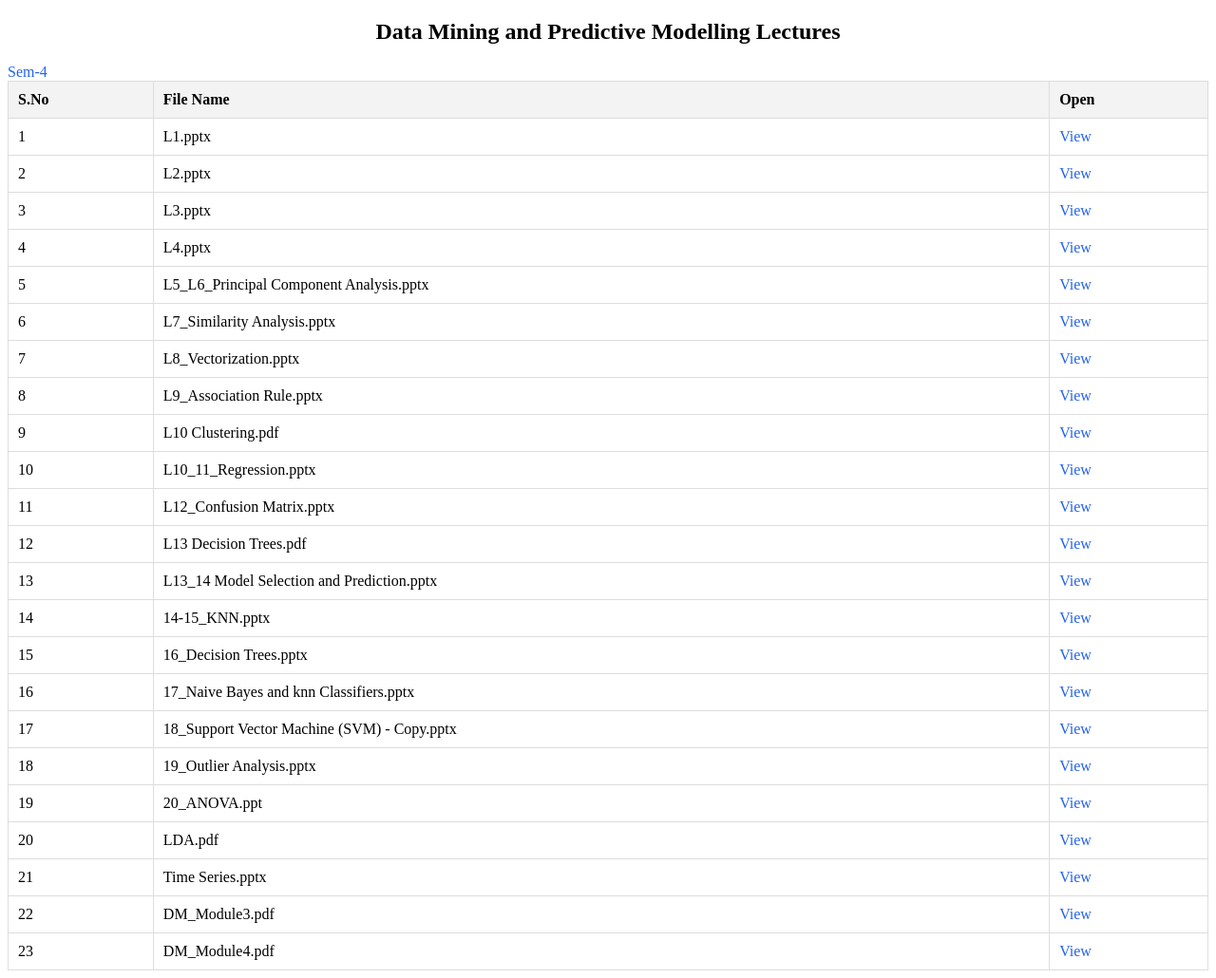
After one commit to GuptajiRocks/bunotes-updated, a Flask app: page /semfour/dmpm in a window 1280 px wide. The commit adds this page. Shown: the whole page at 95% size. Run offline with Flask 3, Linux system fonts and the light colour scheme.

Commit message:
dmpm and ethics added

```diff
--- a/app.py
+++ b/app.py
@@ -4,10 +4,13 @@ from blueprints.dirfunc import pagerts
 from blueprints.semfour import semfo
 from blueprints.semone import sone
 
+# from models.db import admin
+
 app = Flask(__name__)
 app.register_blueprint(pagerts)
 app.register_blueprint(sone)
 app.register_blueprint(semfo)
+# app.register_blueprint(admin)
 
 
 # Goofy Test
--- a/blueprints/semfour.py
+++ b/blueprints/semfour.py
@@ -1,4 +1,4 @@
-from flask import Blueprint, render_template
+from flask import Blueprint, redirect, render_template
 
 semfo = Blueprint("smfo", __name__, url_prefix="/semfour")
 
@@ -101,3 +101,41 @@ def daalecs():
     ]
 
     return render_template("foursem/daa.html", data=llistdaa)
+
+
+@semfo.route("/dmpm")
+def data_mining_and_pred_modelling():
+    llistdmpm = [
+        "https://mstytecrjnvpktdawjjr.supabase.co/storage/v1/object/public/semfour/dmpm/L1.pptx",
+        "https://mstytecrjnvpktdawjjr.supabase.co/storage/v1/object/public/semfour/dmpm/L2.pptx",
+        "https://mstytecrjnvpktdawjjr.supabase.co/storage/v1/object/public/semfour/dmpm/L3.pptx",
+        "https://mstytecrjnvpktdawjjr.supabase.co/storage/v1/object/public/semfour/dmpm/L4.pptx",
+        "https://mstytecrjnvpktdawjjr.supabase.co/storage/v1/object/public/semfour/dmpm/L5_L6_Principal%20Component%20Analysis.pptx",
+        "https://mstytecrjnvpktdawjjr.supabase.co/storage/v1/object/public/semfour/dmpm/L7_Similarity%20Analysis.pptx",
+        "https://mstytecrjnvpktdawjjr.supabase.co/storage/v1/object/public/semfour/dmpm/L8_Vectorization.pptx",
+        "https://mstytecrjnvpktdawjjr.supabase.co/storage/v1/object/public/semfour/dmpm/L9_Association%20Rule.pptx",
+        "https://mstytecrjnvpktdawjjr.supabase.co/storage/v1/object/public/semfour/dmpm/L10%20Clustering.pdf",
+        "https://mstytecrjnvpktdawjjr.supabase.co/storage/v1/object/public/semfour/dmpm/L10_11_Regression.pptx",
+        "https://mstytecrjnvpktdawjjr.supabase.co/storage/v1/object/public/semfour/dmpm/L12_Confusion%20Matrix.pptx",
+        "https://mstytecrjnvpktdawjjr.supabase.co/storage/v1/object/public/semfour/dmpm/L13%20Decision%20Trees.pdf",
+        "https://mstytecrjnvpktdawjjr.supabase.co/storage/v1/object/public/semfour/dmpm/L13_14%20Model%20Selection%20and%20Prediction.pptx",
+        "https://mstytecrjnvpktdawjjr.supabase.co/storage/v1/object/public/semfour/dmpm/14-15_KNN.pptx",
+        "https://mstytecrjnvpktdawjjr.supabase.co/storage/v1/object/public/semfour/dmpm/16_Decision%20Trees.pptx",
+        "https://mstytecrjnvpktdawjjr.supabase.co/storage/v1/object/public/semfour/dmpm/17_Naive%20Bayes%20and%20knn%20Classifiers.pptx",
+        "https://mstytecrjnvpktdawjjr.supabase.co/storage/v1/object/public/semfour/dmpm/18_Support%20Vector%20Machine%20(SVM)%20-%20Copy.pptx",
+        "https://mstytecrjnvpktdawjjr.supabase.co/storage/v1/object/public/semfour/dmpm/19_Outlier%20Analysis.pptx",
+        "https://mstytecrjnvpktdawjjr.supabase.co/storage/v1/object/public/semfour/dmpm/20_ANOVA.ppt",
+        "https://mstytecrjnvpktdawjjr.supabase.co/storage/v1/object/public/semfour/dmpm/LDA.pdf",
+        "https://mstytecrjnvpktdawjjr.supabase.co/storage/v1/object/public/semfour/dmpm/Time%20Series.pptx",
+        "https://mstytecrjnvpktdawjjr.supabase.co/storage/v1/object/public/semfour/dmpm/DM_Module3.pdf",
+        "https://mstytecrjnvpktdawjjr.supabase.co/storage/v1/object/public/semfour/dmpm/DM_Module4.pdf",
+    ]
+
+    return render_template("foursem/dmpm.html", data=llistdmpm)
+
+
+@semfo.route("/ethics")
+def ethics_208():
+    return redirect(
+        "https://mstytecrjnvpktdawjjr.supabase.co/storage/v1/object/public/semfour/ethics/Arihant_Arastu_Harshil_Sutejas_Samrat_Ethics_Report_CSET208_18042025.pdf"
+    )
--- a/static/index.css
+++ b/static/index.css
@@ -22,7 +22,7 @@ h1 {
 table,
 th,
 td {
-    font-size: 30px;
+    font-size: 20px;
     font-family: Cambria, Cochin, Georgia, Times, "Times New Roman", serif;
     color: royalblue;
     padding-left: 20px;
--- /dev/null
+++ b/templates/foursem/dmpm.html
@@ -0,0 +1,56 @@
+<!doctype html>
+<html>
+    <head>
+        <title>DMPM Lectures</title>
+        <meta name="viewport" content="width=device-width, initial-scale=1.0" />
+        <style>
+            table {
+                width: 100%;
+                border-collapse: collapse;
+            }
+            th,
+            td {
+                padding: 10px;
+                border: 1px solid #ddd;
+                text-align: left;
+            }
+            th {
+                background: #f3f3f3;
+            }
+            a {
+                text-decoration: none;
+                color: #2563eb;
+            }
+            h2 {
+                text-align: center;
+            }
+        </style>
+    </head>
+    <body>
+        <h2>Data Mining and Predictive Modelling Lectures</h2>
+        <a href="/semfour">Sem-4</a>
+
+        <table>
+            <thead>
+                <tr>
+                    <th>S.No</th>
+                    <th>File Name</th>
+                    <th>Open</th>
+                </tr>
+            </thead>
+
+            <tbody>
+                {% for link in data %} {% set filename =
+                link.split('/')[-1].replace('%20',' ') %}
+                <tr>
+                    <td>{{ loop.index }}</td>
+                    <td>{{ filename }}</td>
+                    <td>
+                        <a href="{{ link }}" target="_blank">View</a>
+                    </td>
+                </tr>
+                {% endfor %}
+            </tbody>
+        </table>
+    </body>
+</html>
```
Also changed, not shown: models/db.py (+43 -25 lines), templates/semfour.html (+19 -1 lines), 1 other file.
